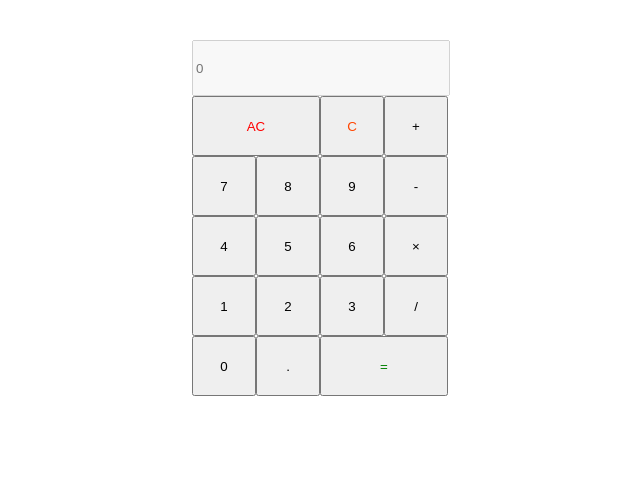
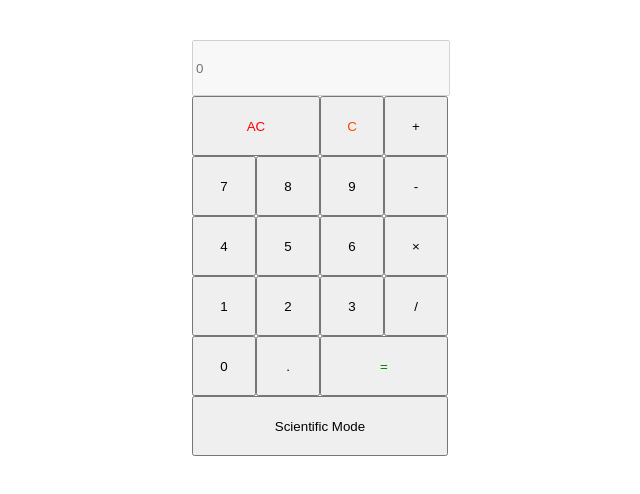
Before and after one commit to uditmehra80/CTB-simple-calculator, a React (Create React App) app in the folder calculator/: page / in a window 1280 px wide. Shown: the top 494 px of the page, without its empty margins (320-960 px from the left). Built offline with nearby package versions, Linux system fonts and the light colour scheme.

Commit message:
done goal 2  Scientific toggle button

```diff
--- a/calculator/src/App.css
+++ b/calculator/src/App.css
@@ -10,7 +10,16 @@
   grid-template-columns: repeat(4, 1fr);
   grid-auto-rows: minmax(60px, auto);
 }
-
+.middle{
+  display: grid;
+  grid-template-columns: repeat( 1fr);
+  grid-auto-rows: minmax(60px, auto);
+}
+.middle-hide{
+  display: grid;
+  grid-template-columns: repeat(3, 1fr);
+  grid-auto-rows: minmax(60px, auto);
+}
 
 input[type="text"] {
   height: 50px;
--- a/calculator/src/App.js
+++ b/calculator/src/App.js
@@ -4,6 +4,7 @@ import "./App.css";
 function App() {
 
   const [result, setResult] = useState("");
+  const [show, setShow] = useState(false)
 
   function handleClick(e) {
     setResult(result.concat(e.target.name));
@@ -27,6 +28,18 @@ function App() {
     } catch (error) {
       setResult("Error");
     }
+  }
+
+  function SignClick(){
+    setResult(eval(result)*(-1));
+  }
+
+  function SquareClick(){
+    setResult(eval(result)**2);
+  }
+
+  function SquareRoot(){
+    setResult(eval(result)**(1/2));
   }
 
   return (
@@ -91,6 +104,18 @@ function App() {
           =
         </button>
       </div>
+
+      <div className="middle">
+          <button onClick={() => setShow(!show)}>Scientific Mode</button>
+      </div>
+
+      { show?
+      <div className="middle-hide">
+          <button onClick= { SignClick } className="hidebtn" >Sign</button>
+          <button onClick= { SquareClick } className="hidebtn" >Square</button>
+          <button onClick= { SquareRoot } className="hidebtn" >Square Root</button>
+      </div>
+        :null}
     </div>
   );
 }
```
